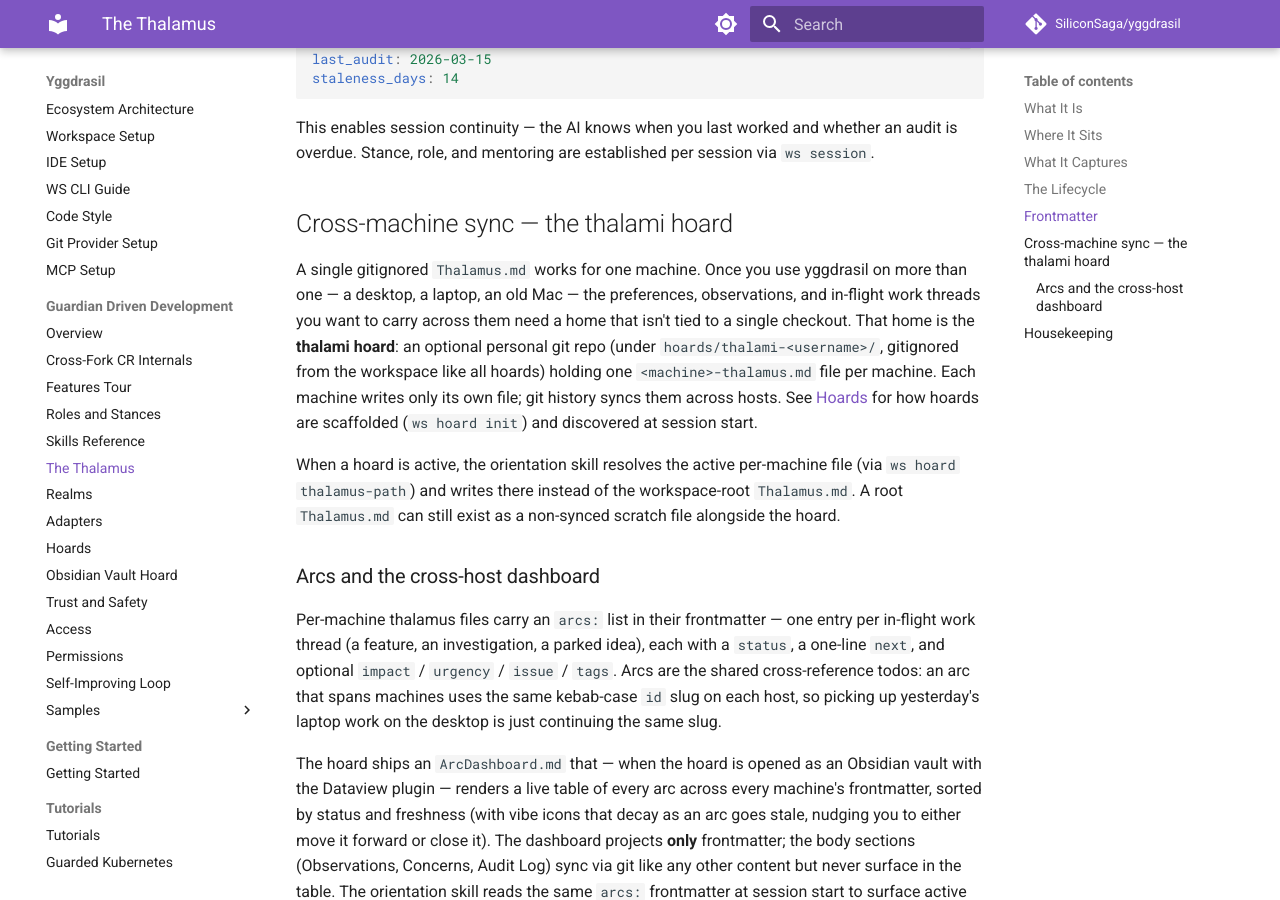
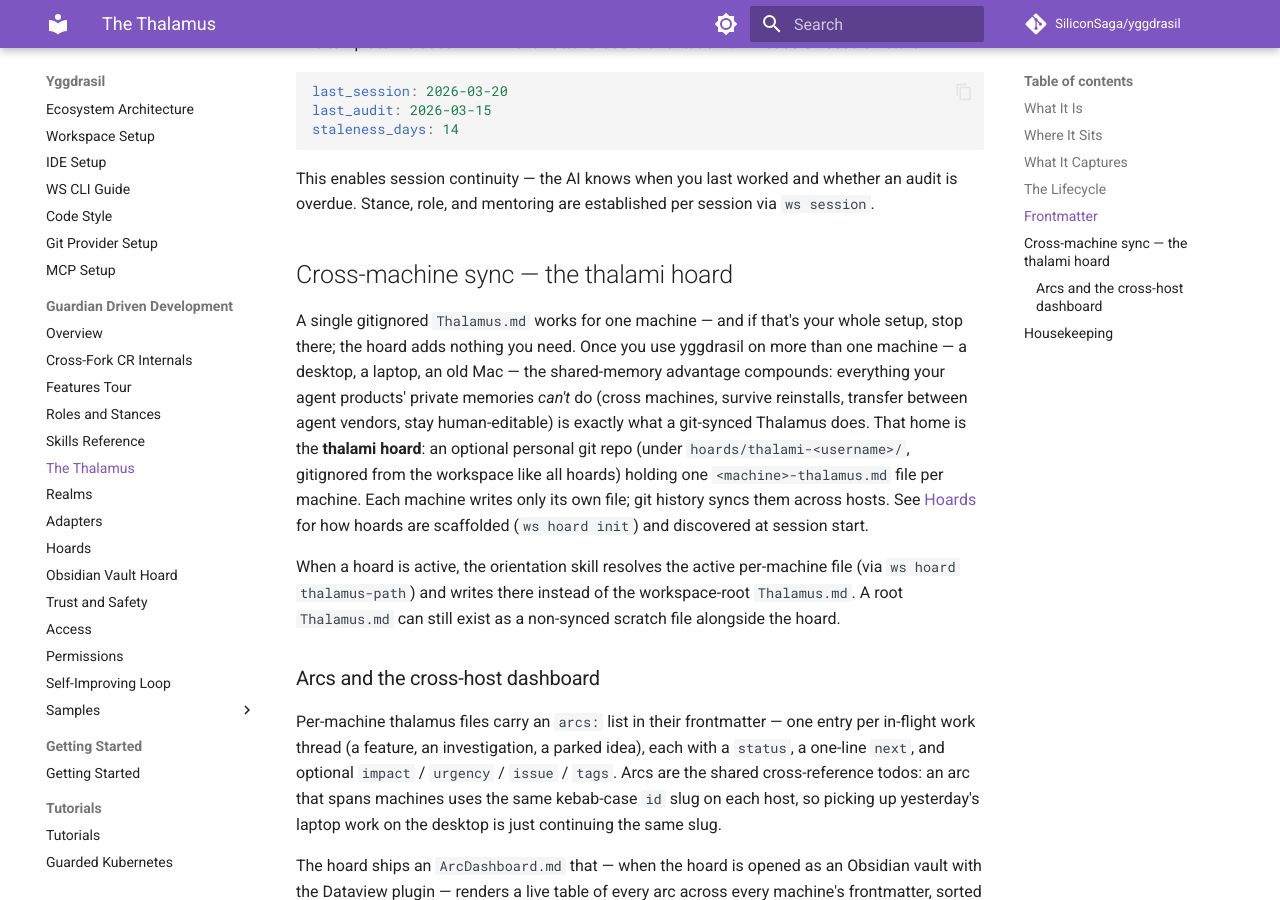
Before and after one commit to SiliconSaga/yggdrasil, an MkDocs documentation site: the page built from docs/gdd/thalamus.md, in a window 1280 px wide and 900 px high, scrolled down 1660 px. Built offline with MkDocs 1.6.1 and Material for MkDocs 9.7.7, drawn with Linux system fonts in a browser that asks for light colours; comment, search, counter and statistics services are not loaded; some of the changed text lies outside the part shown.

Commit message:
docs(gdd): newcomer-language polish from GA testing
Fresh-laptop GA testing surfaced a cluster of presentation gaps, all fixed at agent eye-level:

- The acronym: agents were observed expanding GDD to invented phrases. AGENTS.md and the index now state the exact expansion and that guardianship is mutual — the agent guards the human AND the human guards the agent (reviewing work, approving risky moves, shielding it from untrusted instructions).
- The orientation skill gains Newcomer language rules and leads its greeting with the GDD primer: primer before plumbing, "we" not "you" for collaborative steps, realms introduced as the augment layer (risk scan still runs, narrated in one plain line), diagrams under ~60 columns, and roles described as equipping the session rather than labeling the human.
- adapters.md answers "why does this live in the realm?" with the owner's framing: an adapter makes no sense on its own — it is GDD-specific scaffolding, while improvements that help everybody belong natively in the component.
- thalamus.md sharpens the pitch: private AI memory is invisible AND local/agent-specific, which is exactly what a git-carried markdown Thalamus is not — while telling single-machine users plainly that the hoard adds nothing they need.

Co-Authored-By: Claude Fable 5 <noreply@anthropic.com>

```diff
--- a/docs/gdd/thalamus.md
+++ b/docs/gdd/thalamus.md
@@ -2,7 +2,7 @@
 
 *Named after the brain's relay station — it receives input, processes it, and routes it to the right destination. Like the thalamus, this file doesn't store things permanently; it processes and forwards.*
 
-Between "private AI memory" (invisible to humans) and "committed project instructions" (formal, policy-level) there's a gap: where do observations, half-formed ideas, and session-to-session context live?
+Between "private AI memory" (invisible to humans — and also *local and agent-specific*: it doesn't travel to your other machines, and a different agent product can't read it) and "committed project instructions" (formal, policy-level) there's a gap: where do observations, half-formed ideas, and session-to-session context live? The Thalamus fills it as plain markdown the human can read and edit, any agent can load, and git can carry anywhere.
 
 ## What It Is
 
@@ -49,7 +49,7 @@ This enables session continuity — the AI knows when you last worked and whethe
 
 ## Cross-machine sync — the thalami hoard
 
-A single gitignored `Thalamus.md` works for one machine. Once you use yggdrasil on more than one — a desktop, a laptop, an old Mac — the preferences, observations, and in-flight work threads you want to carry across them need a home that isn't tied to a single checkout. That home is the **thalami hoard**: an optional personal git repo (under `hoards/thalami-<username>/`, gitignored from the workspace like all hoards) holding one `<machine>-thalamus.md` file per machine. Each machine writes only its own file; git history syncs them across hosts. See [Hoards](hoards.md) for how hoards are scaffolded (`ws hoard init`) and discovered at session start.
+A single gitignored `Thalamus.md` works for one machine — and if that's your whole setup, stop there; the hoard adds nothing you need. Once you use yggdrasil on more than one machine — a desktop, a laptop, an old Mac — the shared-memory advantage compounds: everything your agent products' private memories *can't* do (cross machines, survive reinstalls, transfer between agent vendors, stay human-editable) is exactly what a git-synced Thalamus does. That home is the **thalami hoard**: an optional personal git repo (under `hoards/thalami-<username>/`, gitignored from the workspace like all hoards) holding one `<machine>-thalamus.md` file per machine. Each machine writes only its own file; git history syncs them across hosts. See [Hoards](hoards.md) for how hoards are scaffolded (`ws hoard init`) and discovered at session start.
 
 When a hoard is active, the orientation skill resolves the active per-machine file (via `ws hoard thalamus-path`) and writes there instead of the workspace-root `Thalamus.md`. A root `Thalamus.md` can still exist as a non-synced scratch file alongside the hoard.
 
```
Also changed, not shown: .agent/skills/gdd-orientation/SKILL.md (+13 -2 lines), AGENTS.md (+1 -1 lines), docs/gdd/adapters.md (+2 -0 lines), docs/gdd/index.md (+1 -1 lines).
